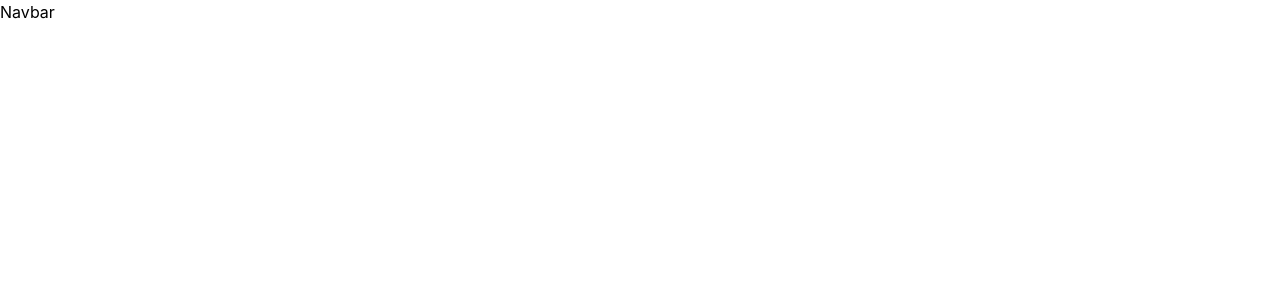
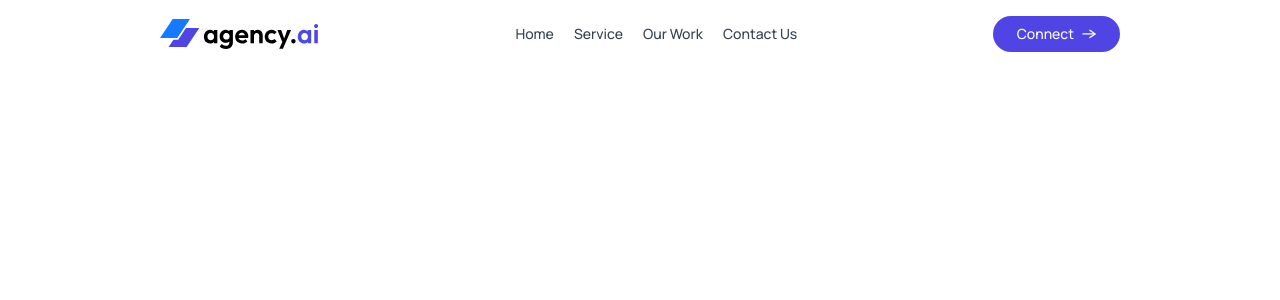
Before and after one commit to kamleshBisht04/agency.ai-, a React (Vite) app: page / in a window 1280 px wide. Shown: the top 300 px of the page. Built offline with nearby package versions, Linux system fonts and the light colour scheme.

Commit message:
adding the sidebar logice and click when automatically close

```diff
--- a/index.html
+++ b/index.html
@@ -2,9 +2,9 @@
 <html lang="en">
   <head>
     <meta charset="UTF-8" />
-    <link rel="icon" type="image/svg+xml" href="/vite.svg" />
+    <link rel="icon" type="image/svg+xml" href="/src/assets/favicon.ico" />
     <meta name="viewport" content="width=device-width, initial-scale=1.0" />
-    <title>agency-ai</title>
+    <title>Agency.AI</title>
   </head>
   <body>
     <div id="root"></div>
--- a/src/App.jsx
+++ b/src/App.jsx
@@ -1,10 +1,12 @@
-import React from "react";
+import React, { useState } from "react";
 import Navbar from "./components/Navbar/Navbar";
 
 const App = () => {
+  const [theme, setTheme] = useState("light");
+
   return (
     <div>
-      <Navbar />
+      <Navbar theme={theme} setTheme={setTheme} />
     </div>
   );
 };
--- a/src/components/Navbar/Navbar.jsx
+++ b/src/components/Navbar/Navbar.jsx
@@ -1,7 +1,64 @@
-import React from "react";
+import { useState } from "react";
+import assets from "../../assets/assets";
 
-const Navbar = () => {
-  return <div>Navbar</div>;
+const navItems = [
+  { id: 1, title: "Home", value: "#" },
+  { id: 1, title: "Service", value: "#servic" },
+  { id: 1, title: "Our Work", value: "#our-work" },
+  { id: 1, title: "Contact Us", value: "#contact-us" },
+];
+
+const Navbar = ({ theme, setTheme }) => {
+  const [sidebarOpen, setSidebarOpen] = useState(false);
+
+  return (
+    <div className="flex justify-between items-center px-4 sm:px-12 lg:px-24 xl:px-40 py-4 sticky z-20 backdrop-blur-xl font-medium bg-white/50 dark:bg-gray-900/70">
+      <img
+        src={theme === "dark" ? assets.logo_dark : assets.logo}
+        className="w-32 sm:w-40"
+        alt="agency.ai brand logo"
+      />
+      <div
+        className={`text-gray-700 dark:text-white sm:text-sm
+          ${!sidebarOpen ? "max-sm:w-0 overflow-hidden" : " max-sm:w-60 max-sm:pl-10"} max-sm:fixed top-0 bottom-0 right-0 max-sm:min-h-screen max-sm:h-full max-sm:flex-col max-sm:bg-primary max-sm:text-white max-sm:pt-20 flex sm:items-center gap-5 transition-all`}
+      >
+        <img
+          src={assets.close_icon}
+          onClick={() => setSidebarOpen(false)}
+          className="w-5 absolute right-4 top-4 sm:hidden"
+          alt="close"
+        />
+        {navItems.map((item) => {
+          return (
+            <div key={item.id}>
+              <a
+                href={item.value}
+                onClick={() => setSidebarOpen(false)}
+                className="sm:hover:border-b"
+              >
+                {item.title}
+              </a>
+            </div>
+          );
+        })}
+      </div>
+
+      <div className="flex item-center gap-2 sm:gap-4">
+        <img
+          src={theme === "dark" ? assets.menu_icon_dark : assets.menu_icon}
+          alt="menu icon"
+          onClick={() => setSidebarOpen(true)}
+          className="w-8 sm:hidden"
+        />
+        <a
+          href="#contact-us"
+          className="text-sm max-sm:hidden flex items-center gap-2 bg-primary text-white px-6 py-2 rounded-full cursor-pointer hover:scale-103 transition-all"
+        >
+          Connect <img src={assets.arrow_icon} width={14} alt="contact section" />
+        </a>
+      </div>
+    </div>
+  );
 };
 
 export default Navbar;
--- a/src/index.css
+++ b/src/index.css
@@ -1 +1,14 @@
+@import url("https://fonts.googleapis.com/css2?family=Manrope:wght@200..800&display=swap");
+
 @import "tailwindcss";
+
+@custom-variant dark (&:where(.dark,.dark *));
+
+* {
+  font-family: "Manrope", sans-serif;
+  font-weight: 500;
+}
+
+@theme {
+  --color-primary: #5044e5;
+}
```
